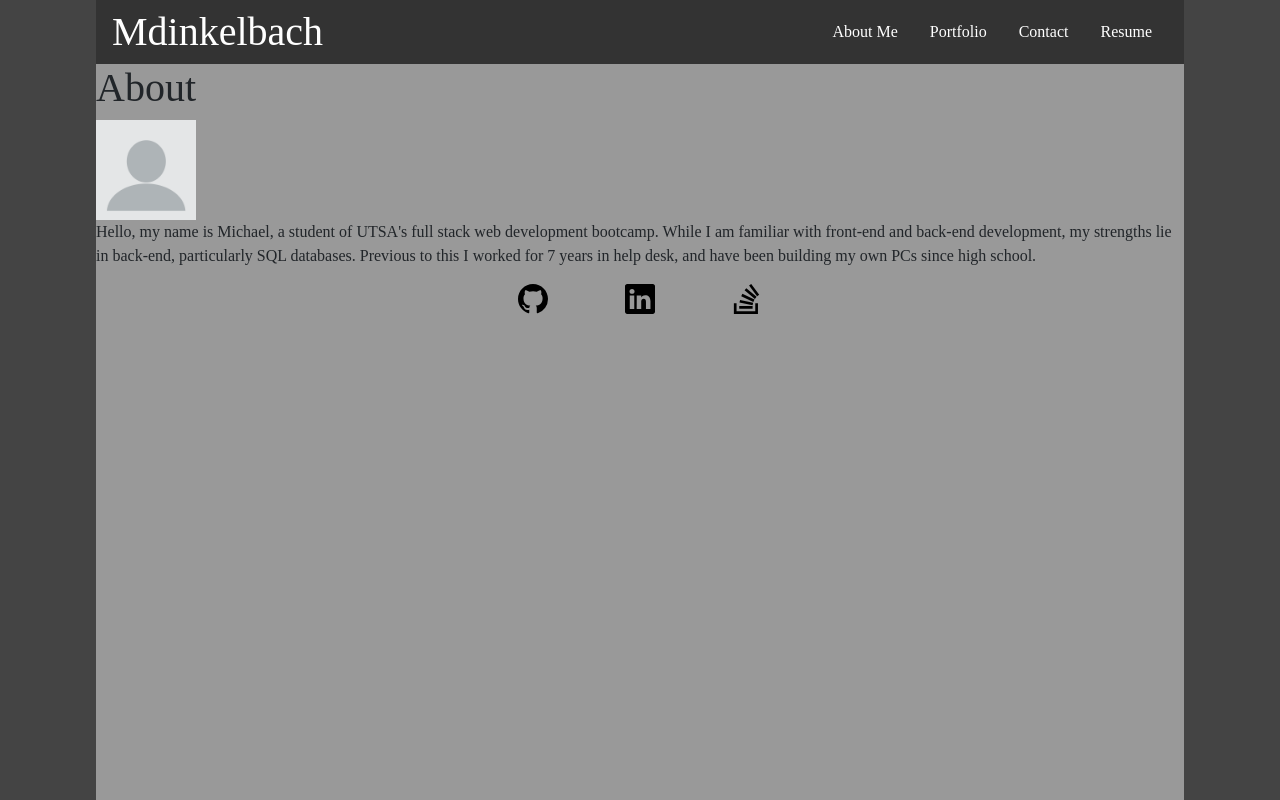
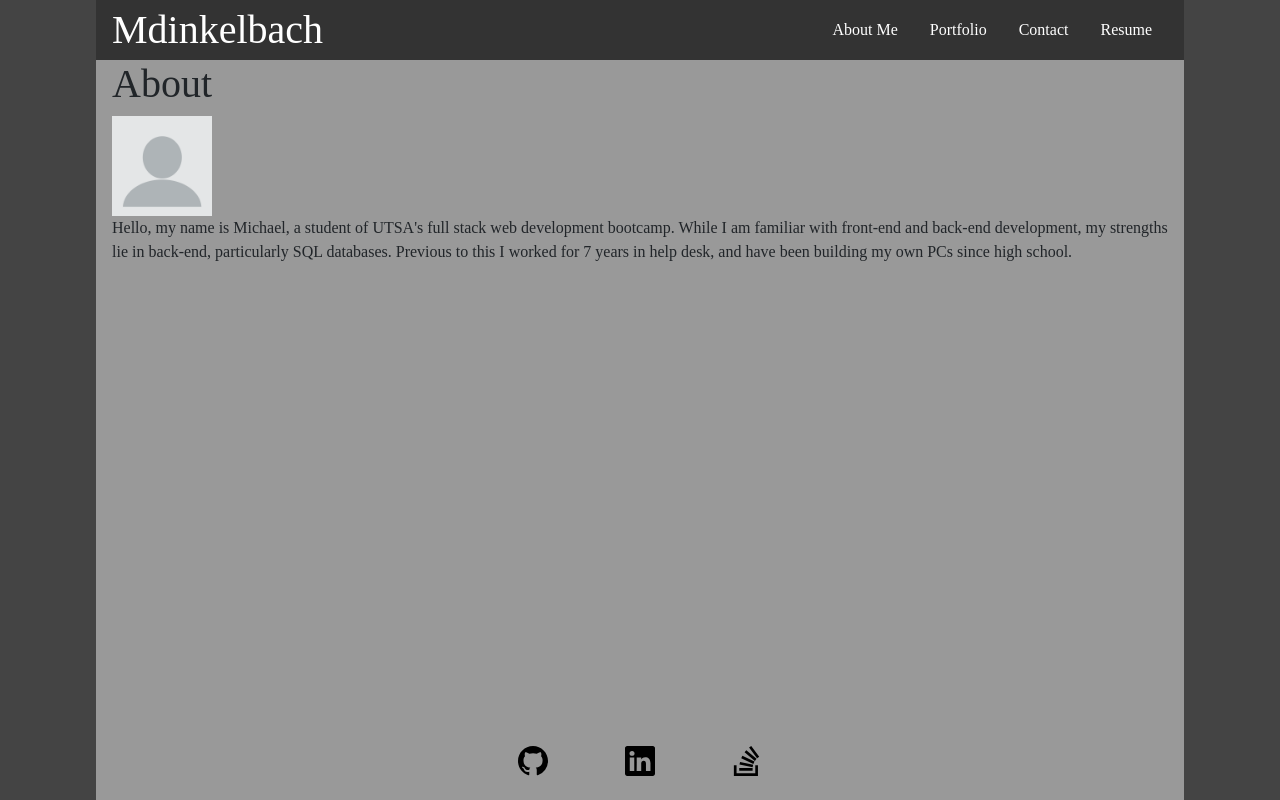
Before and after one commit to mdinkelbach/portfolio-resume, a React (Create React App) app: page / in a window 1280 px wide. Built offline with nearby package versions, Linux system fonts and the light colour scheme.

Commit message:
content-css

```diff
--- a/src/assets/style/App.css
+++ b/src/assets/style/App.css
@@ -14,6 +14,14 @@
     width: 85vw;
     background-color: #999;
     height: 100vh;
+    justify-content: space-between;
+}
+
+.content {
+    display: flex;
+    flex-direction: column;
+    padding: 0 1rem;
+    height: 90%;
 }
 
 .header {
@@ -58,6 +66,7 @@
 .footer {
     display: flex;
     justify-content: space-around;
+    padding: .5rem 0 1.5rem 0;
 }
 
 .footer-list a svg {
--- a/src/components/Content.js
+++ b/src/components/Content.js
@@ -6,7 +6,7 @@
 
 function Content() {
   return (
-    <div className='body'>
+    <div className='content'>
       <About />
     </div>
   );
```
